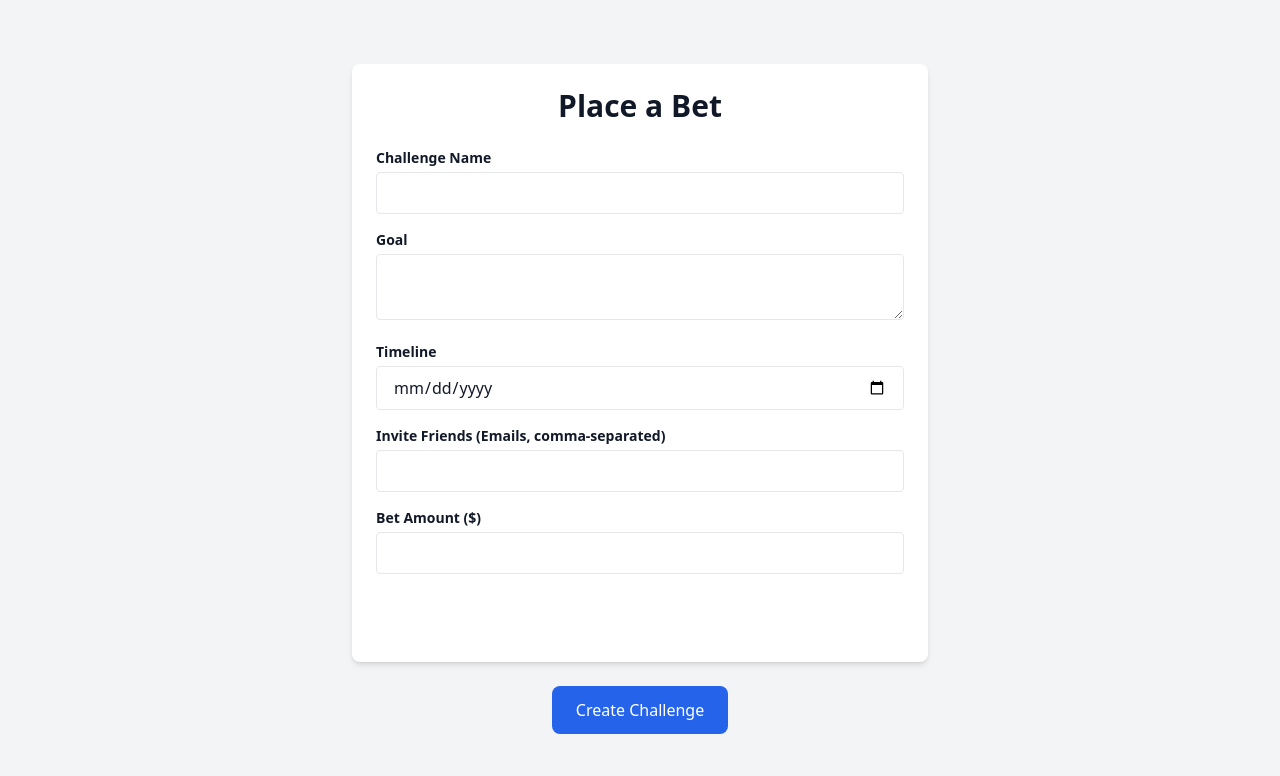
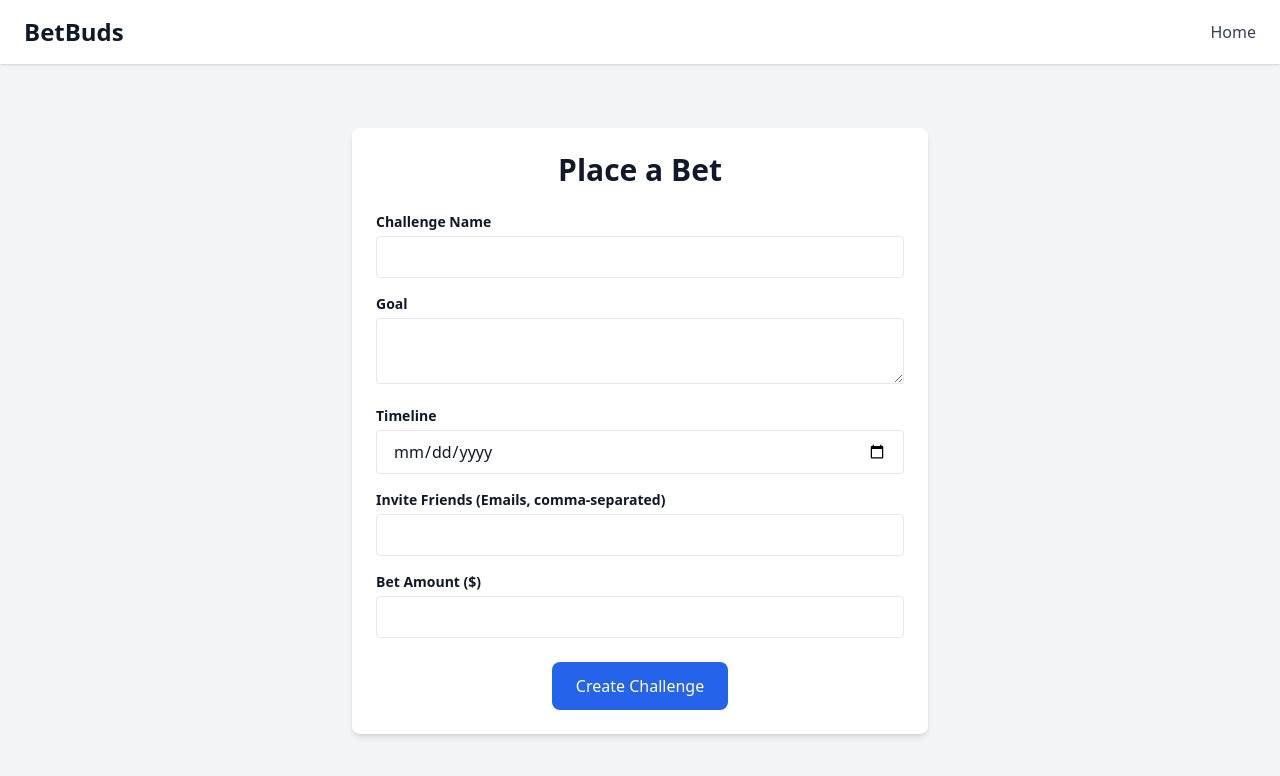
Before and after one commit to sansdoute1/betbuds-website, a Python web app: template templates/place_bet.html in a window 1280 px wide. Shown: the top 776 px of the page. Run offline with Jinja, Linux system fonts and the light colour scheme; the template is opened without the code that fills it, so the values that code supplies are empty; some libraries are stand-ins or nearby versions.

Commit message:
Add nav bar with logout button to place_bet.html

```diff
--- a/templates/place_bet.html
+++ b/templates/place_bet.html
@@ -1,12 +1,24 @@
 <!DOCTYPE html>
 <html lang="en">
 <head>
-  <meta charset="UTF-8" />
-  <meta name="viewport" content="width=device-width, initial-scale=1.0" />
+  <meta charset="UTF-8">
+  <meta name="viewport" content="width=device-width, initial-scale=1.0">
   <title>Place a Bet - BetBuds</title>
   <script src="https://cdn.tailwindcss.com"></script>
 </head>
 <body class="bg-gray-100 text-gray-900 font-sans">
+
+  <!-- Navigation Bar -->
+  <nav class="bg-white shadow px-6 py-4 flex justify-between items-center">
+    <div class="text-2xl font-bold text-primary">BetBuds</div>
+    <div class="flex justify-end space-x-6">
+      <a href="/" class="text-gray-700 hover:text-primary">Home</a>
+      {% if session['user'] %}
+        <a href="/logout" class="text-red-600 font-semibold hover:text-red-800">Logout</a>
+      {% endif %}
+    </div>
+  </nav>
+
   <div class="max-w-xl mx-auto mt-16 p-6 bg-white rounded-lg shadow-md">
     <h1 class="text-3xl font-bold mb-6 text-center">Place a Bet</h1>
 
@@ -19,44 +31,38 @@
     <form method="POST">
       <div class="mb-4">
         <label class="block text-sm font-semibold mb-1">Challenge Name</label>
-        <input type="text" name="challenge" class="w-full px-4 py-2 border rounded" required />
+        <input type="text" name="challenge" class="w-full px-4 py-2 border rounded" required>
       </div>
-
       <div class="mb-4">
         <label class="block text-sm font-semibold mb-1">Goal</label>
         <textarea name="goal" class="w-full px-4 py-2 border rounded" required></textarea>
       </div>
-
       <div class="mb-4">
         <label class="block text-sm font-semibold mb-1">Timeline</label>
-        <input type="date" name="timeline" class="w-full px-4 py-2 border rounded" required />
+        <input type="date" name="timeline" class="w-full px-4 py-2 border rounded" required>
+      </div>
+      <div class="mb-4">
+        <label class="block text-sm font-semibold mb-1">Invite Friends (Emails, comma-separated)</label>
+        <input type="text" name="friends" class="w-full px-4 py-2 border rounded">
+      </div>
+      <div class="mb-6">
+        <label class="block text-sm font-semibold mb-1">Bet Amount ($)</label>
+        <input type="number" name="amount" step="0.01" class="w-full px-4 py-2 border rounded" required>
       </div>
 
-      <div class="mb-4">
-        <label class="block text-sm font-semibold mb-1">Invite Friends (Emails, comma-separated)</label>
-        <input type="text" name="friends" class="w-full px-4 py-2 border rounded" />
+      <div class="text-center">
+        <button type="submit" class="bg-blue-600 text-white px-6 py-3 rounded-lg hover:bg-blue-700">
+          Create Challenge
+        </button>
       </div>
+    </form>
 
-      <div class="mb-6">
-        <label class="block text-sm font-semibold mb-1">Bet Amount ($)</label>
-        <input type="number" name="amount" step="0.01" class="w-full px-4 py-2 border rounded" required />
+    {% if created %}
+      <div class="mt-6 bg-blue-100 text-blue-700 p-4 rounded">
+        🎉 Challenge for "{{ challenge }}" created!<br>
+        Shared with: {{ challenge_data.friends | join(', ') }}
       </div>
-
-      <button type="submit" class="bg-primary text-white px-6 py-2 rounded hover:bg-blue-700 transition">
-        Place Bet
-      </button>
-    </form>
+    {% endif %}
   </div>
- {% if created %}
-  <div class="mt-6 bg-blue-100 text-blue-700 p-4 rounded">
-    🎉 Challenge for "{{ challenge }}" created!<br>
-    Shared with: {{ challenge_data.friends | join(', ') }}
-  </div>
-{% else %}
-  <div class="mt-6 text-center">
-    <button type="submit" class="bg-blue-600 text-white px-6 py-3 rounded-lg hover:bg-blue-700">Create Challenge</button>
-  </div>
-{% endif %}
-
 </body>
 </html>
```
